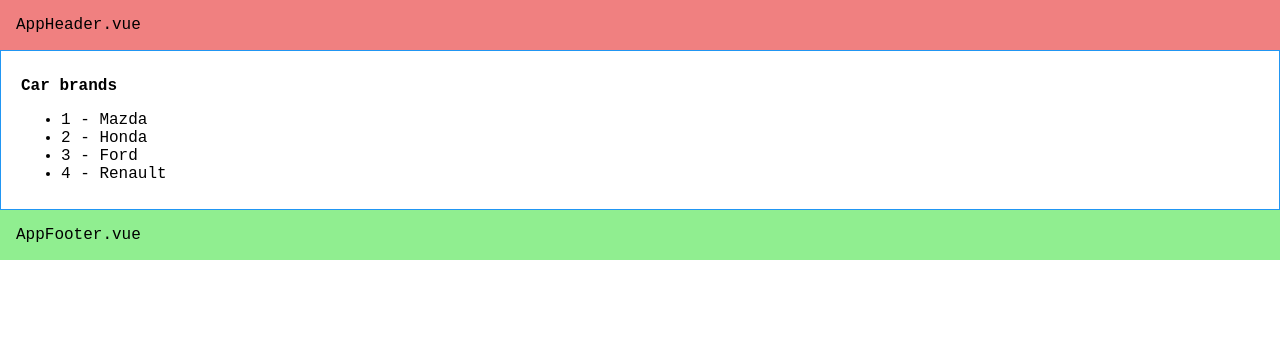
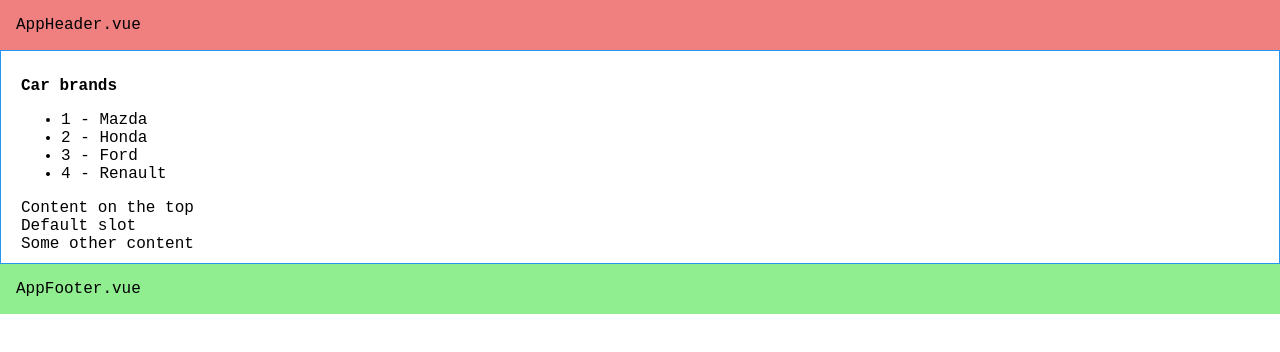
Before and after one commit to PedroClerici/vue-reference, a Vue app: page / in a window 1280 px wide. Shown: the top 352 px of the page. Built offline with nearby package versions, Linux system fonts and the light colour scheme.

Commit message:
Added named slots

```diff
--- a/src/App.vue
+++ b/src/App.vue
@@ -25,9 +25,21 @@
     <AppHeader />
     <div class="container">
       <Brand>
-        <ul>
-          <li v-for="(brand, index) in brands">{{ index + 1 }} - {{ brand }}</li>
-        </ul>
+        <span>Content on the top</span>
+        <br>
+
+        <template v-slot:brands>
+          <ul>
+            <li v-for="(brand, index) in brands" :key="brand">
+              {{ index + 1 }} - {{ brand }}</li>
+          </ul>
+        </template>
+
+        <template v-slot:other>
+          <span>Some other content</span>
+        </template>
+
+        <span>Default slot</span>
       </Brand>
     </div>
     <AppFooter />
--- a/src/components/Brand.vue
+++ b/src/components/Brand.vue
@@ -1,7 +1,10 @@
 <template>
   <div class="car-brands">
     <h3>Car brands</h3>
-    <slot> </slot>
+    <slot name="brands"></slot>
+    <slot></slot>
+    <br>
+    <slot name="other"></slot>
   </div>
 </template>
 
```
